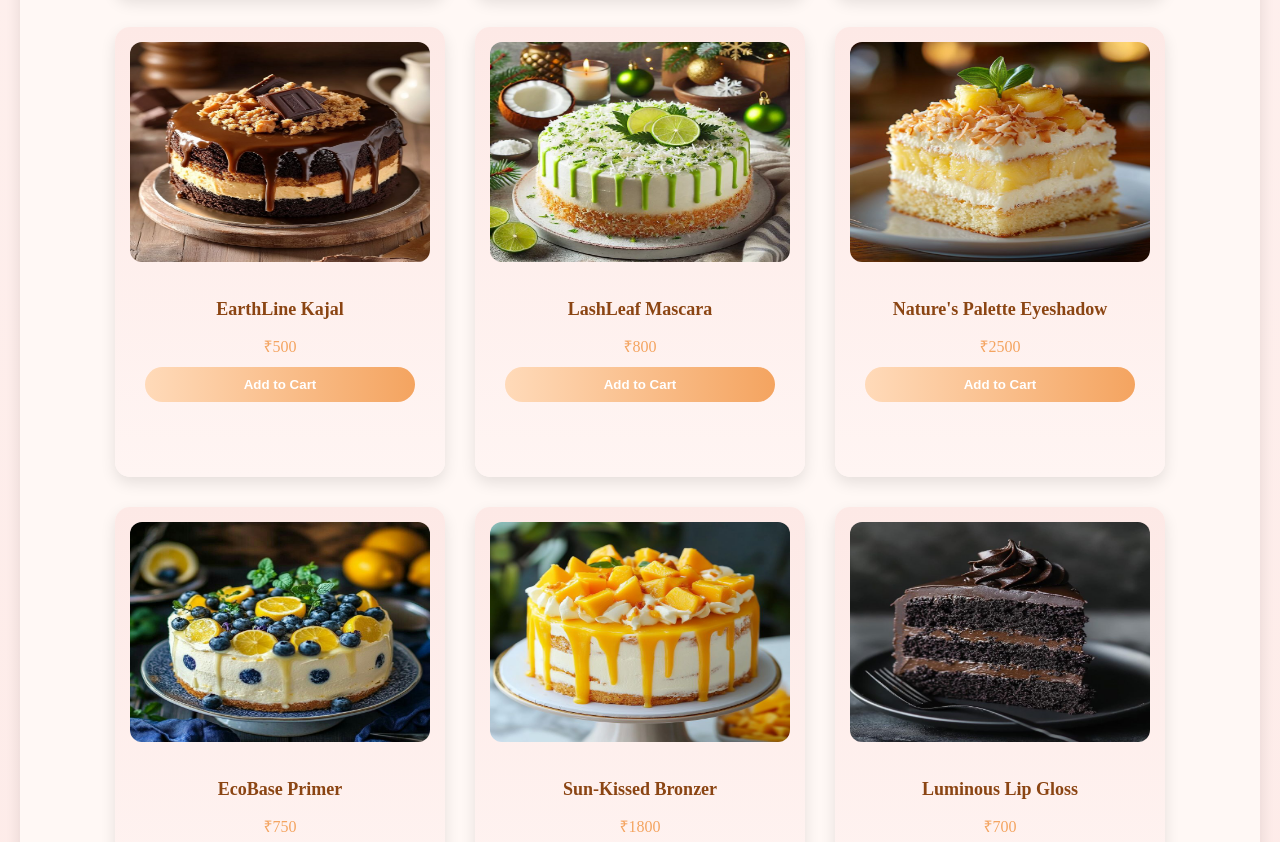
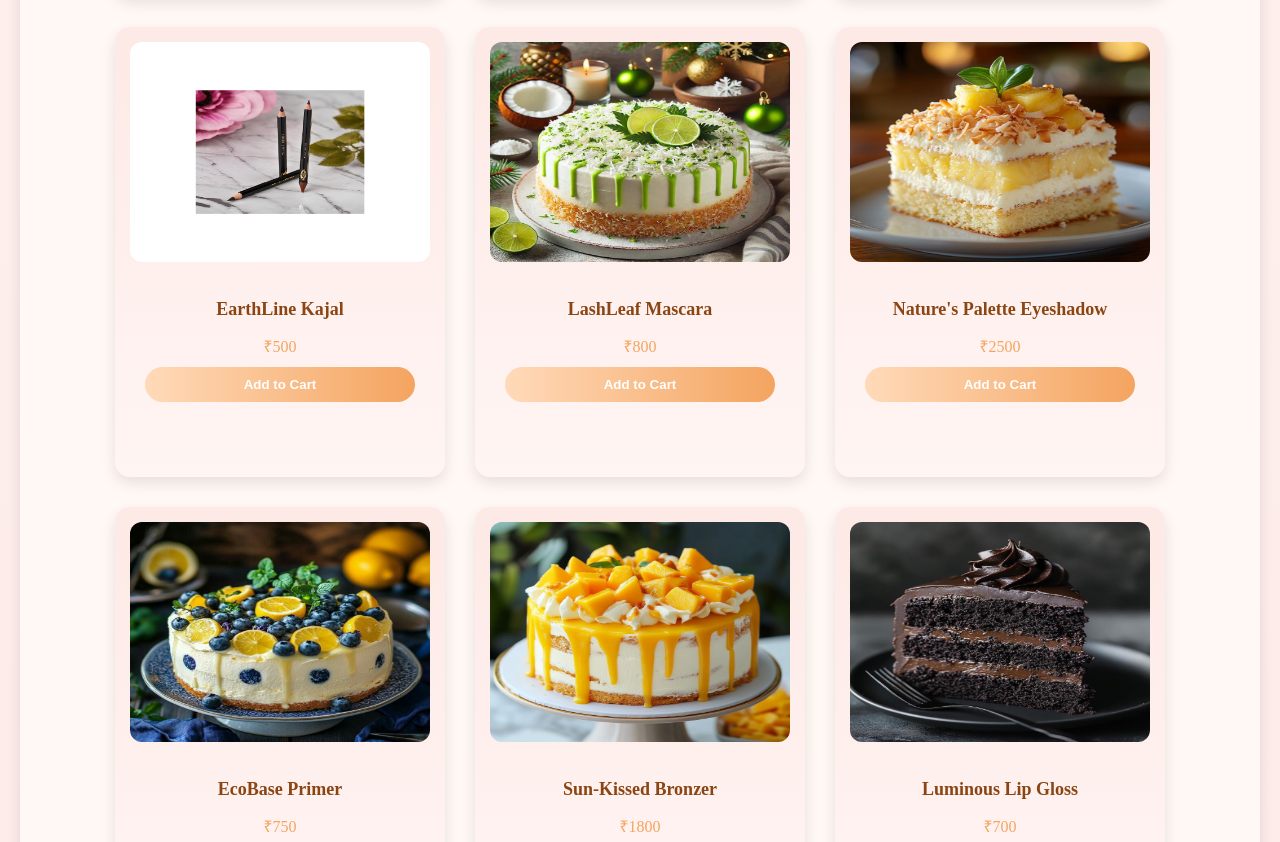
Before and after one commit to Iconico14/blisssbites14, a plain HTML site: page index.html in a window 1280 px wide. Shown: the part 1648-2490 px from the top of the page. Drawn offline with Linux system fonts and the light colour scheme; a web font is replaced by a local one.

Commit message:
Update index.html

```diff
--- a/index.html
+++ b/index.html
@@ -271,7 +271,7 @@
                 <button onclick="addToCart('Eyeliner')">Add to Cart</button>
             </div>
             <div class="cake-item">
-                <img src="product7.jpg" alt="Kajal">
+                <img src="Untitled design (18).png" alt="Kajal">
                 <p>EarthLine Kajal</p>
                 <span>₹500</span>
                 <button onclick="addToCart('Kajal')">Add to Cart</button>
```
